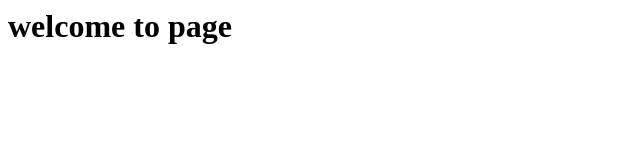
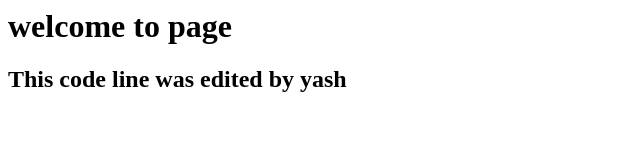
Before and after one commit to Swapnil-17/Swapnil1, a plain HTML site: page index.html in a window 1280 px wide. Shown: the whole page, without its empty margins (0-640 px from the left). Drawn offline with Linux system fonts and the light colour scheme.

Commit message:
Update index.html

```diff
--- a/index.html
+++ b/index.html
@@ -4,5 +4,6 @@
   </tile>
   <body>
     <h1>welcome to page </h1>
+    <h2>This code line was edited by yash</h2>
   </body>
 </head>
```
